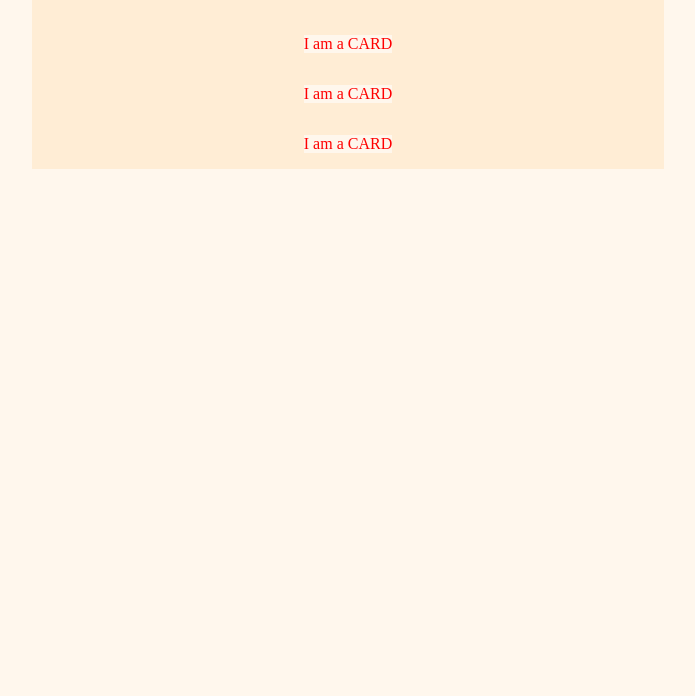
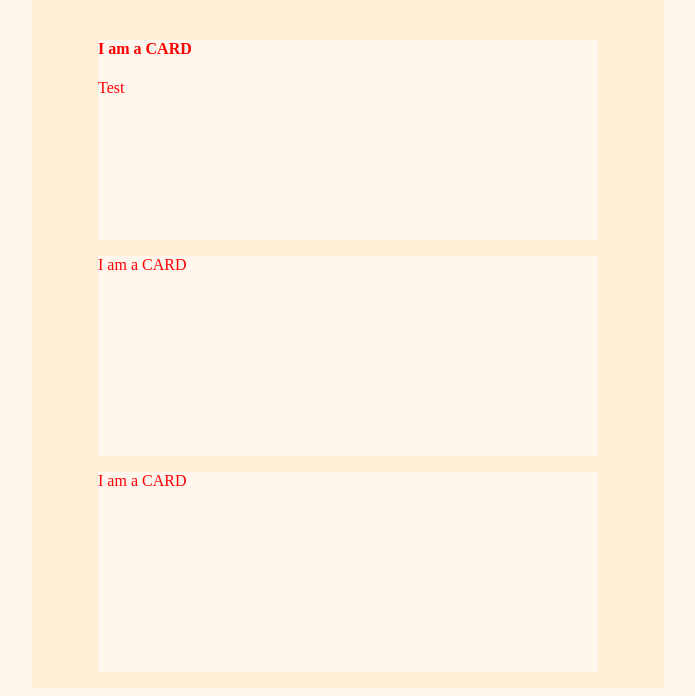
Before and after one commit to Jcait/restaurant-page, a website built with webpack: page src/index.html in a window 1280 px wide. Shown: the part 106-802 px from the top of the page, without its empty margins (292-987 px from the left). Built offline with nearby package versions, Linux system fonts and the light colour scheme.

Commit message:
Card placeholders set

```diff
--- a/src/index.html
+++ b/src/index.html
@@ -15,9 +15,14 @@
     </header>
     <div class="content">
         <h1>Snackfinder</h1>
-        <div class="card">I am a CARD</div>
-        <div class="card">I am a CARD</div>
-        <div class="card">I am a CARD</div>
+        <div class="buttons">
+            <div class="card">
+                <h4>I am a CARD</h4>
+                <p>Test</p>
+            </div>
+            <div class="card">I am a CARD</div>
+            <div class="card">I am a CARD</div>
+        </div>
     </div>
 
 </body>
--- a/src/style.css
+++ b/src/style.css
@@ -3,11 +3,16 @@
 }
 body {
     background-color: #fff7ed;
+    height: 100%;
 }
 
 nav, .content {
     background-color: #ffedd5;
 
+}
+
+.content, .buttons {
+    height: 100%;
 }
 
 header {
@@ -34,5 +39,7 @@ nav {
 
 .card {
     margin: 1rem;
-    background-color: #fff7ed ;
+    background-color: #fff7ed;
+    height: 200px;
+    width: 500px;
 }
```
